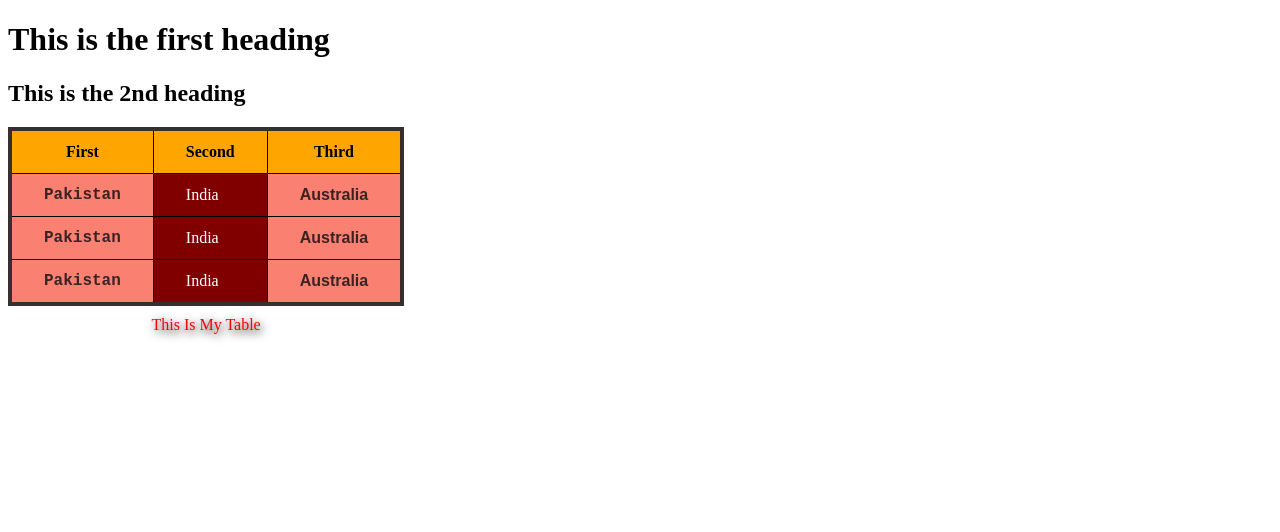
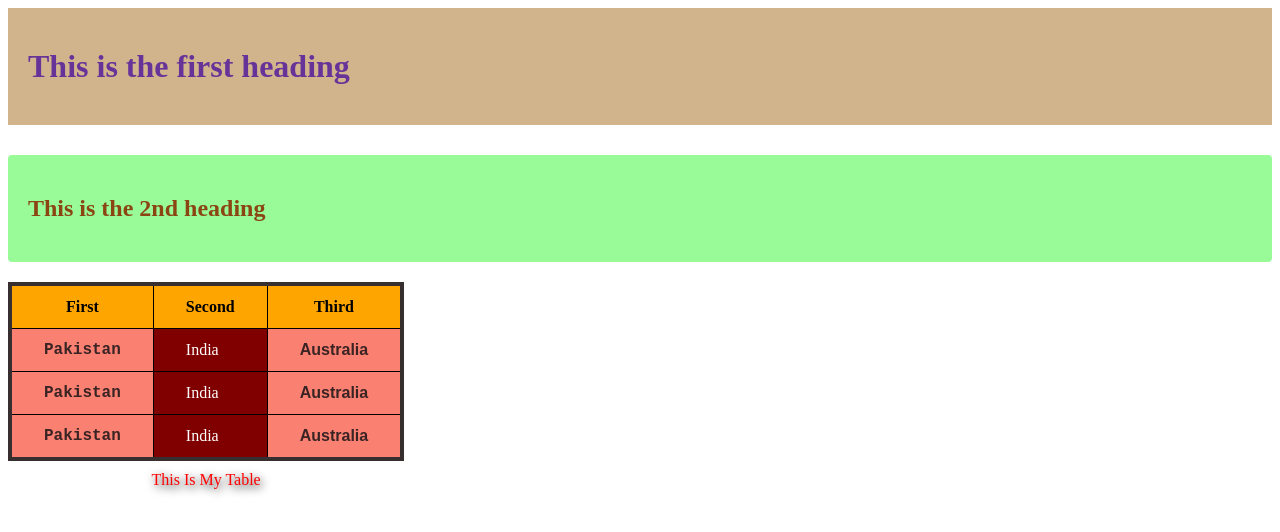
Before and after one commit to bilalahmad72/css_learning, a plain HTML site: page my_practices/pseudo_class.html in a window 1280 px wide. Drawn offline with Linux system fonts and the light colour scheme.

Commit message:
Update pseudo_class.html

```diff
--- a/my_practices/pseudo_class.html
+++ b/my_practices/pseudo_class.html
@@ -6,6 +6,51 @@
     <title>Pseudo Class</title>
 
     <style>
+      h1 {
+        color: rebeccapurple;
+        padding: 40px 20px;
+        margin: 0;
+        margin-bottom: 30px;
+        background-color: tan;
+      }
+
+      h2 {
+        color: saddlebrown;
+        padding: 40px 20px;
+        margin: 0;
+        margin-bottom: 20px;
+        border-radius: 4px;
+        background-color: palegreen;
+        transition: transform 0.4s;
+      }
+
+      h1:hover {
+        background-color: black;
+        color: white;
+        padding: 50px 30px;
+        font-size: 30px;
+        cursor: copy;
+      }
+
+      h2:hover {
+        transform: scale(0.95);
+        border-radius: 10px;
+        background-color: aqua;
+        animation: colorChange 1s ease forwards;
+      }
+
+      @keyframes colorChange {
+        0% {
+          background-color: #333;
+        }
+        50% {
+          background-color: #ffa07a;
+        }
+        100% {
+          background-color: #ff6347;
+        }
+      }
+
       table {
         border: 4px solid rgb(55, 47, 47);
         border-collapse: collapse;
```
